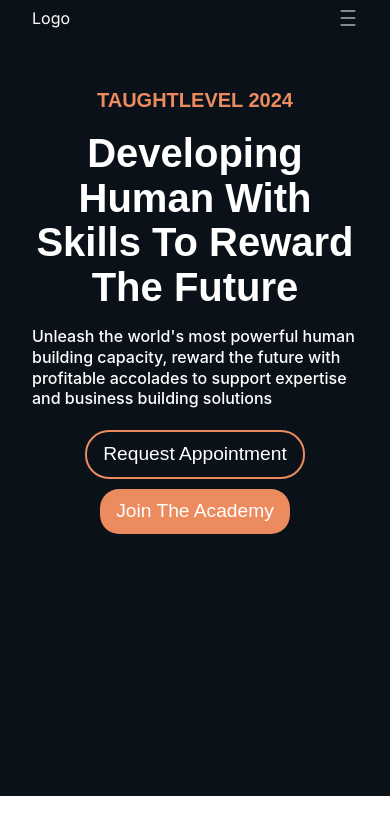
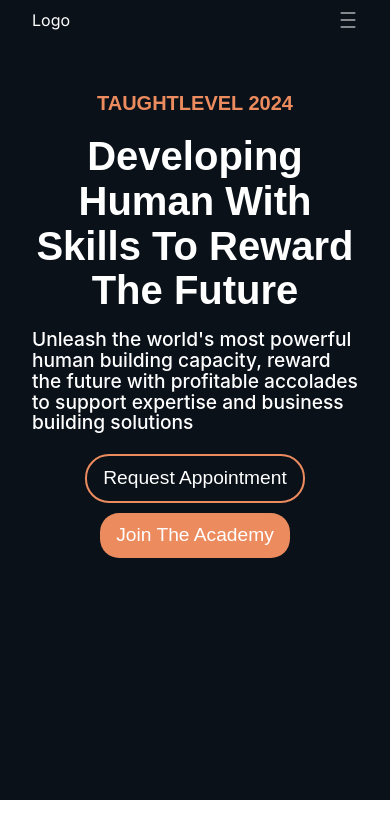
Before and after one commit to VictorKingsHub/taughtlevel, a Next.js app: page / in a window 390 px wide. Shown: the top 838 px of the page. Built offline with nearby package versions, Linux system fonts and the light colour scheme.

Commit message:
mobile Hero Section

```diff
--- a/ui/nav/Navbar.module.css
+++ b/ui/nav/Navbar.module.css
@@ -3,7 +3,7 @@
     padding: 7px;
     background: var(--dark-color);
     color: var(--white-color);
-    padding: .4rem 2rem;
+    padding: .5rem 2rem;
     display: flex;
     flex-direction: row;
     justify-content: space-between;
--- a/ui/nav/welcome/HeroSection.module.css
+++ b/ui/nav/welcome/HeroSection.module.css
@@ -28,7 +28,7 @@
 }
 
 .desc{
-    font-size: 16px;
+    font-size: 1.2rem;
     line-height: 1.3rem;
     text-align: left;
     font-weight: 500;
```
